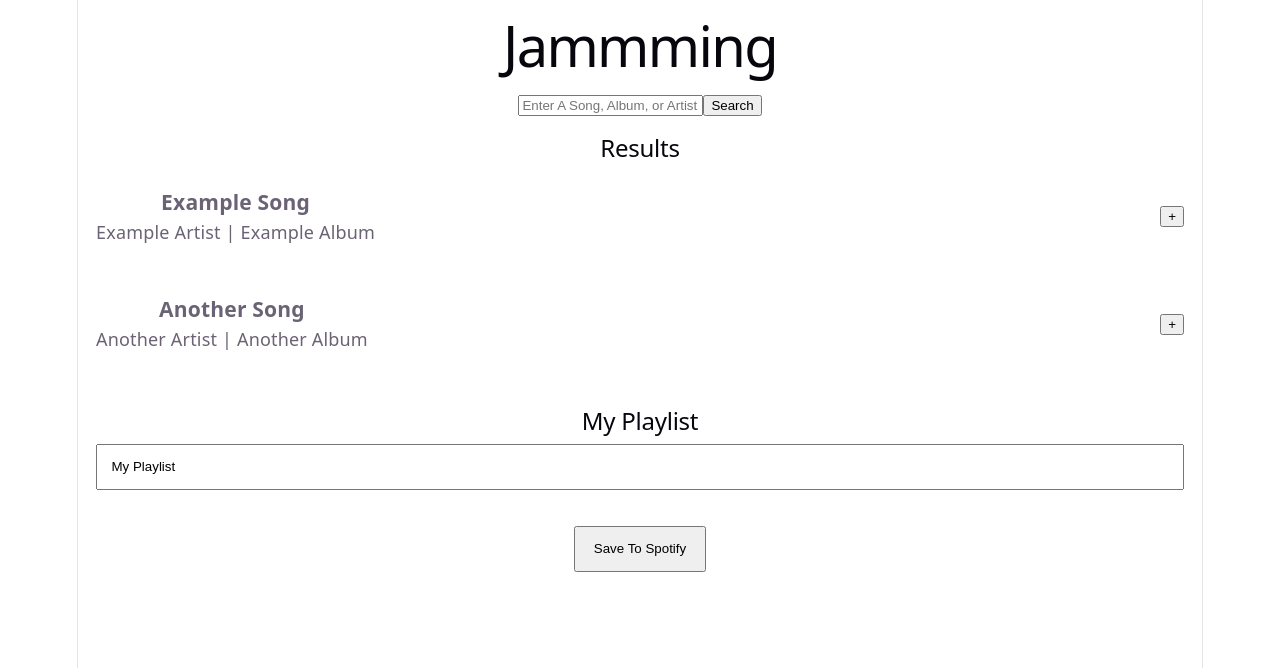
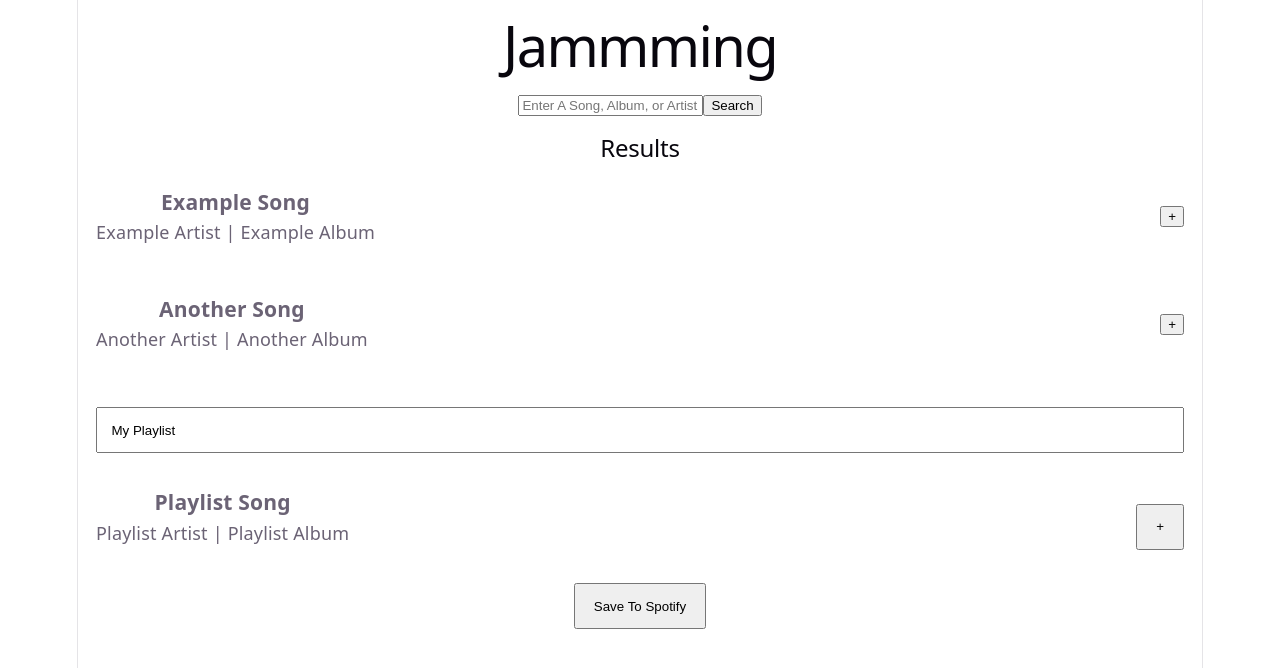
Before and after one commit to PKajko/Jammming, a React (Vite) app: page / in a window 1280 px wide. Shown: the top 668 px of the page. Built offline with nearby package versions, Linux system fonts and the light colour scheme.

Commit message:
Implement playlists in the component tree.

```diff
--- a/src/App.jsx
+++ b/src/App.jsx
@@ -3,30 +3,30 @@ import SearchBar from "./components/SearchBar/SearchBar";
 import SearchResults from "./components/SearchResults/SearchResults";
 import Playlist from "./components/Playlist/Playlist";
 
-const mockTracks = [
-  {
-    id: "1",
-    name: "Example Song",
-    artist: "Example Artist",
-    album: "Example Album",
-  },
-  {
-    id: "2",
-    name: "Another Song",
-    artist: "Another Artist",
-    album: "Another Album",
-  },
+const mockSearchResults = [
+  { id: "1", name: "Example Song", artist: "Example Artist", album: "Example Album" },
+  { id: "2", name: "Another Song", artist: "Another Artist", album: "Another Album" },
+];
+
+const mockPlaylistTracks = [
+  { id: "3", name: "Playlist Song", artist: "Playlist Artist", album: "Playlist Album" },
 ];
 
 function App() {
-  const [searchResults] = useState(mockTracks);
+  const [searchResults] = useState(mockSearchResults);
+  const [playlistName, setPlaylistName] = useState("My Playlist");
+  const [playlistTracks] = useState(mockPlaylistTracks);
 
   return (
     <main>
       <h1>Jammming</h1>
       <SearchBar />
       <SearchResults tracks={searchResults} />
-      <Playlist tracks={[]} />
+      <Playlist
+        name={playlistName}
+        tracks={playlistTracks}
+        onNameChange={setPlaylistName}
+      />
     </main>
   );
 }
--- a/src/components/Playlist/Playlist.jsx
+++ b/src/components/Playlist/Playlist.jsx
@@ -1,12 +1,18 @@
 import Tracklist from "../Tracklist/Tracklist";
 import styles from "./Playlist.module.css";
 
-function Playlist({ tracks }) {
+function Playlist({ name, tracks, onNameChange }) {
   return (
     <section className={styles.playlist}>
-      <h2>My Playlist</h2>
-      <input type="text" defaultValue="My Playlist" aria-label="Playlist name" />
+      <input
+        type="text"
+        value={name}
+        onChange={(event) => onNameChange(event.target.value)}
+        aria-label="Playlist name"
+      />
+
       <Tracklist tracks={tracks} />
+
       <button>Save To Spotify</button>
     </section>
   );
```
